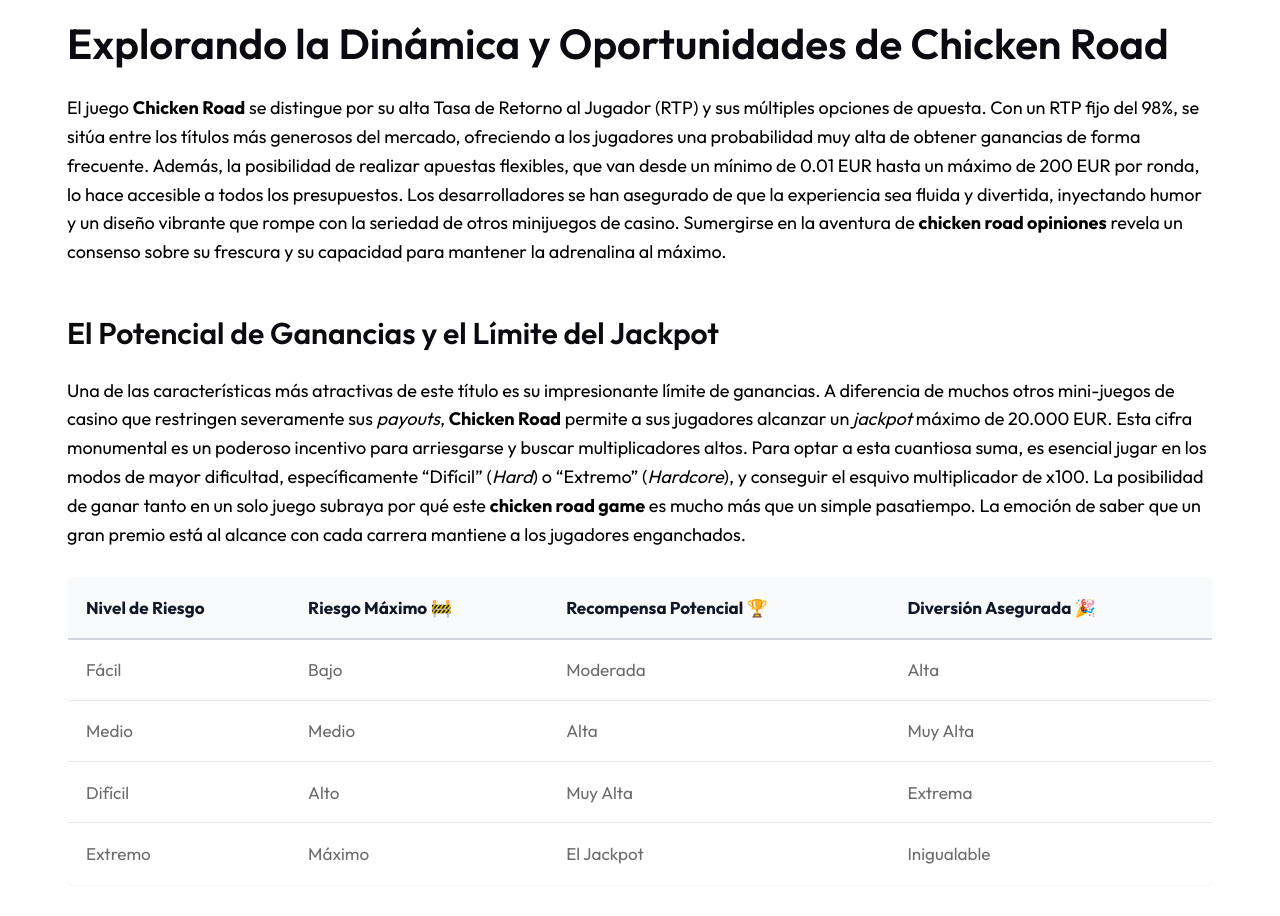
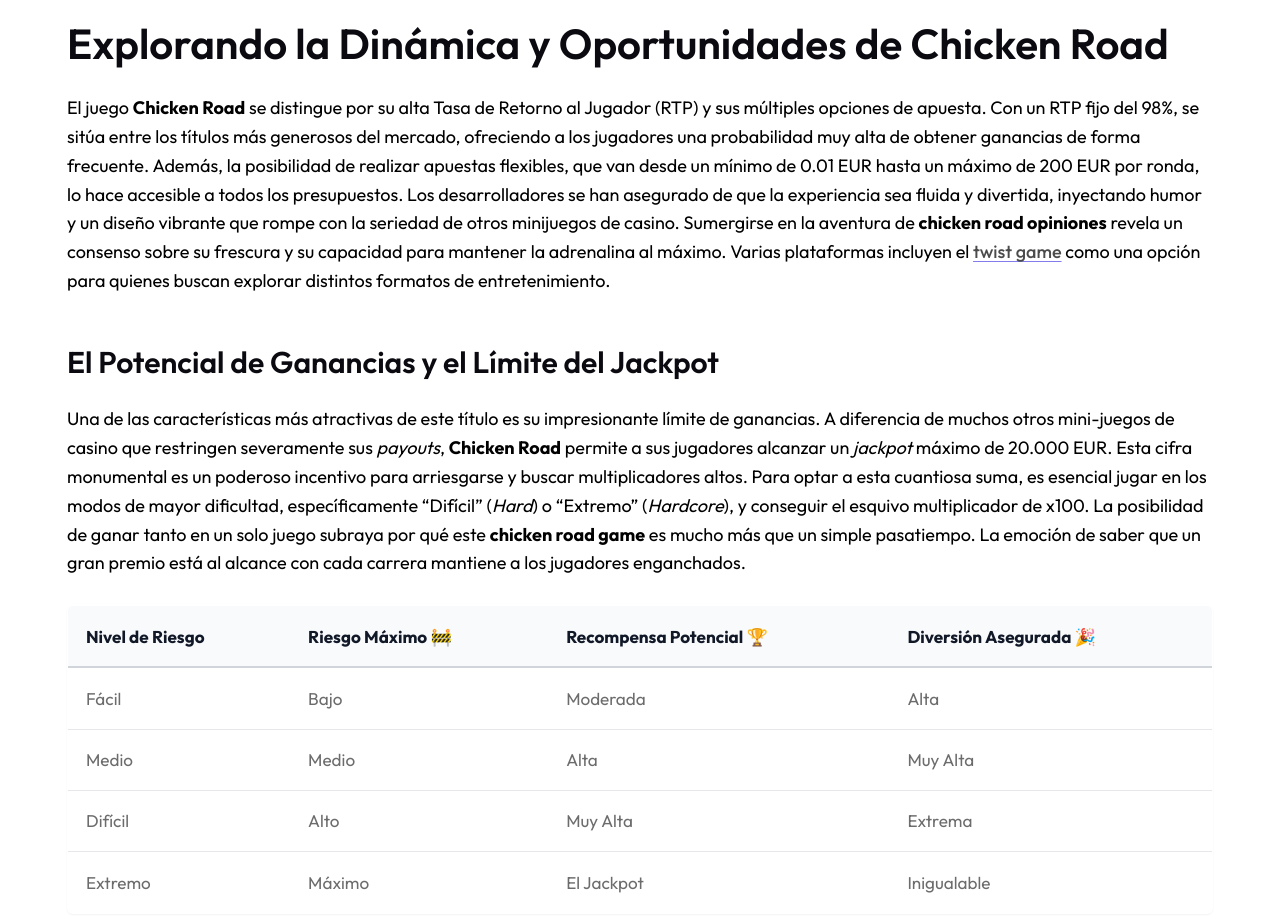
Before and after one commit to cbgo-62/chickenroad-app.com.es, a plain HTML site: page index.html in a window 1280 px wide. Shown: the part 1414-2330 px from the top of the page. Drawn offline with Linux system fonts and the light colour scheme.

Commit message:
Update index.html

```diff
--- a/index.html
+++ b/index.html
@@ -274,7 +274,7 @@ asegurado de que la experiencia sea fluida y divertida, inyectando humor
 y un diseño vibrante que rompe con la seriedad de otros minijuegos de
 casino. Sumergirse en la aventura de <strong>chicken road opiniones</strong> revela
 un consenso sobre su frescura y su capacidad para mantener la adrenalina
-al máximo.</p>
+al máximo. Varias plataformas incluyen el <a href="https://twist-game.org/es-es" title="twist game">twist game</a> como una opción para quienes buscan explorar distintos formatos de entretenimiento.</p>
 <h3 id="el-potencial-de-ganancias-y-el-límite-del-jackpot">El Potencial de Ganancias y el Límite del Jackpot</h3>
 <p>Una de las características más atractivas de este título es su
 impresionante límite de ganancias. A diferencia de muchos otros
```
